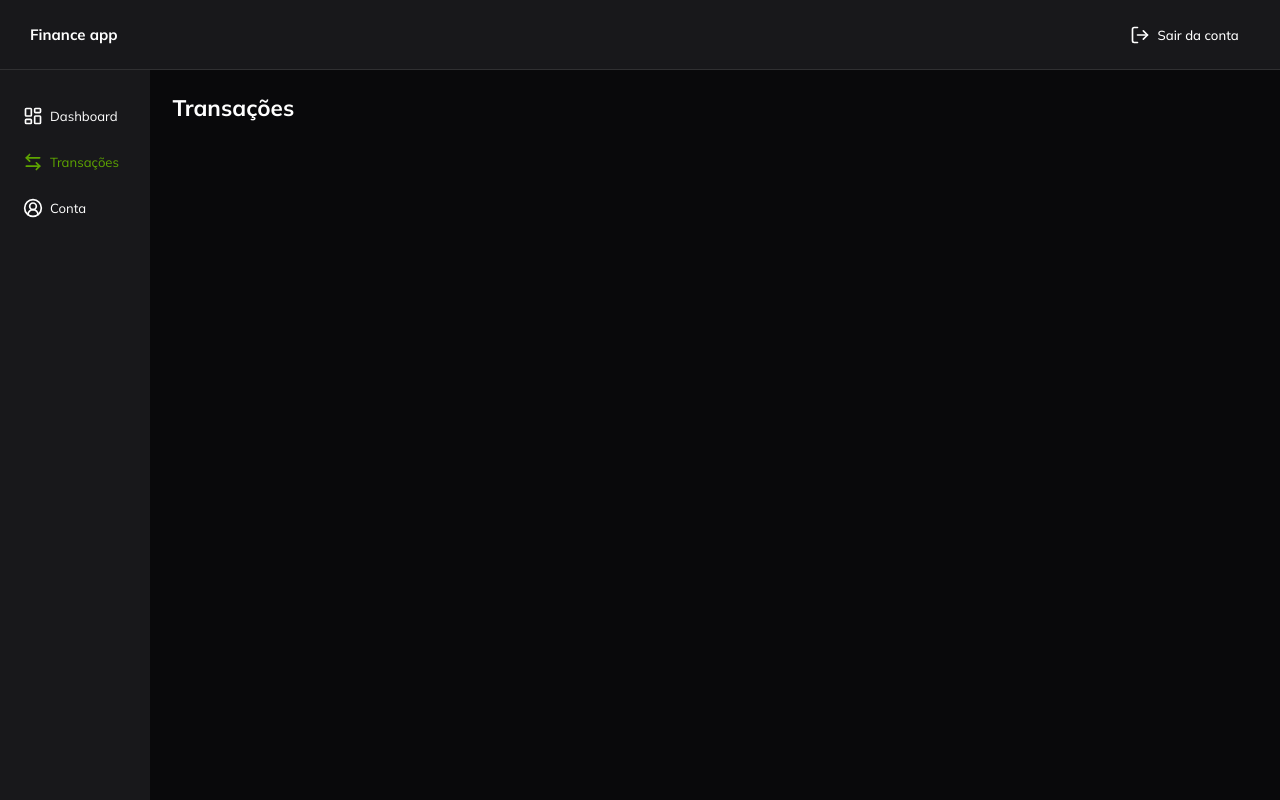
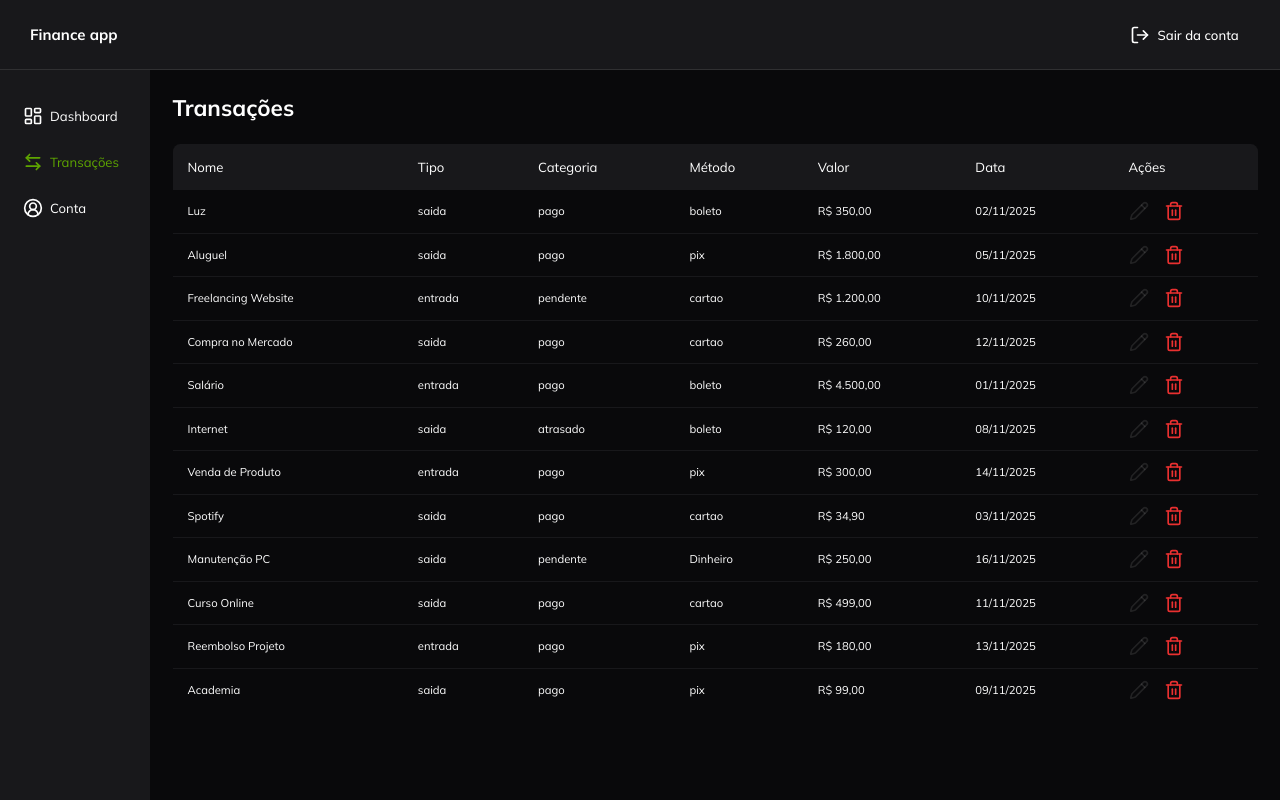
Before and after one commit to Brunoo-Lima/finance-app, a Next.js app: page /transacoes in a window 1280 px wide. Built offline with nearby package versions, Linux system fonts and the light colour scheme.

Commit message:
feat: transactions table

```diff
--- a/src/app/(protected)/conta/page.tsx
+++ b/src/app/(protected)/conta/page.tsx
@@ -1,4 +1,5 @@
 import { PageContainer } from "@/components/ui/page-container/page-container";
+import { TitlePage } from "@/components/ui/title-page/title-page";
 import type { Metadata } from "next";
 
 export const metadata: Metadata = {
@@ -9,7 +10,7 @@ export const metadata: Metadata = {
 export default function AccountPage() {
   return (
     <PageContainer>
-      <h1>Conta</h1>
+      <TitlePage>Conta</TitlePage>
     </PageContainer>
   );
 }
--- /dev/null
+++ b/src/app/(protected)/transacoes/_components/_transactions.module.scss
@@ -0,0 +1,5 @@
+.transactions__wrapper {
+  display: flex;
+  flex-direction: column;
+  gap: 1rem;
+}
--- /dev/null
+++ b/src/app/(protected)/transacoes/_components/table-data/_table.module.scss
@@ -0,0 +1,132 @@
+.table__wrapper {
+  max-width: 100%;
+  -webkit-overflow-scrolling: touch;
+
+  @media (max-width: 1268px) {
+    overflow-x: auto;
+  }
+
+  .table__data {
+    width: 100%;
+    border-collapse: collapse;
+    border-spacing: 0;
+    border-radius: 1rem;
+    overflow: visible;
+
+    @media (max-width: 1268px) {
+      width: 1000px;
+    }
+
+    tr {
+      th {
+        padding: 1rem;
+        font-size: 0.875rem;
+        font-weight: 400;
+        text-align: left;
+        color: var(--color-white);
+
+        // border-bottom: 1px solid var(--second-color);
+        background-color: var(--color-black-80);
+      }
+
+      th:first-child {
+        border-top-left-radius: 0.5rem;
+      }
+
+      th:last-child {
+        border-top-right-radius: 0.5rem;
+      }
+
+      th:not(:first-child) {
+        border-left: none;
+      }
+
+      th:not(:last-child) {
+        border-right: none;
+      }
+    }
+
+    tbody {
+      tr {
+        transition: background 0.3s ease;
+
+        &:hover {
+          background: var(--color-black-80);
+        }
+
+        .td__status {
+          .status {
+            display: flex;
+            align-items: center;
+            gap: 0.375rem;
+
+            .dot {
+              display: inline-block;
+              width: 5px;
+              height: 5px;
+              border-radius: 50%;
+              background-color: currentColor;
+            }
+
+            &.active {
+              color: var(--success);
+            }
+
+            &.draft {
+              color: var(--color-light);
+            }
+
+            &.completed {
+              color: var(--error);
+            }
+
+            &.waiting {
+              color: var(--primary-color);
+            }
+          }
+        }
+
+        .td__actions {
+          display: flex;
+          align-items: center;
+          gap: 1rem;
+
+          .button {
+            display: flex;
+            align-items: center;
+            justify-content: center;
+
+            border: none;
+            background-color: transparent;
+
+            svg {
+              flex-shrink: 0;
+            }
+          }
+        }
+
+        &:last-child td {
+          border-bottom: none;
+        }
+
+        td {
+          padding: 0.75rem 1rem;
+          font-size: 0.75rem;
+          font-weight: 400;
+
+          border: none;
+          border-bottom: 1px solid var(--color-black-80);
+        }
+
+        tr:last-child td {
+          border-bottom: none; // tira última linha
+        }
+
+        th:last-child,
+        td:last-child {
+          border-right: none; // tira borda do final
+        }
+      }
+    }
+  }
+}
--- /dev/null
+++ b/src/app/(protected)/transacoes/_components/table-data/table-data.tsx
@@ -0,0 +1,32 @@
+import { ITransaction } from "@/@types/ITransaction";
+import { TableRow } from "./table-row";
+import s from "./_table.module.scss";
+
+interface ITableDataProps {
+  data: ITransaction[];
+}
+
+export const TableData = ({ data }: ITableDataProps) => {
+  return (
+    <div className={s.table__wrapper}>
+      <table className={s.table__data}>
+        <thead>
+          <tr>
+            <th>Nome</th>
+            <th>Tipo</th>
+            <th>Categoria</th>
+            <th>Método</th>
+            <th>Valor</th>
+            <th>Data</th>
+            <th>Ações</th>
+          </tr>
+        </thead>
+        <tbody>
+          {data.map((item) => (
+            <TableRow key={item.id} item={item} />
+          ))}
+        </tbody>
+      </table>
+    </div>
+  );
+};
--- /dev/null
+++ b/src/app/(protected)/transacoes/_components/table-data/table-row.tsx
@@ -0,0 +1,32 @@
+import { ITransaction } from "@/@types/ITransaction";
+import { formatCurrencyBR } from "@/utils/format-currency";
+import { PencilIcon, Trash2Icon } from "lucide-react";
+
+import s from "./_table.module.scss";
+
+interface ITableRowProps {
+  item: ITransaction;
+}
+
+export const TableRow = ({ item }: ITableRowProps) => {
+  return (
+    <tr>
+      <td>{item.description}</td>
+      <td>{item.type}</td>
+      <td>{item.status}</td>
+      <td>{item.payment}</td>
+      <td>{formatCurrencyBR(item.value)}</td>
+      <td>{item.created_at}</td>
+      <td>
+        <div className={s.td__actions}>
+          <button type="button" className={s.button}>
+            <PencilIcon size={20} color="#ffffff1a" />
+          </button>
+          <button type="button" className={s.button}>
+            <Trash2Icon size={20} color="#e93030" />
+          </button>
+        </div>
+      </td>
+    </tr>
+  );
+};
--- /dev/null
+++ b/src/app/(protected)/transacoes/_components/transactions.tsx
@@ -0,0 +1,12 @@
+import { transactionsList } from "@/mocks/transactions-list";
+import { TableData } from "./table-data/table-data";
+
+import s from "./_transactions.module.scss";
+
+export const Transactions = () => {
+  return (
+    <div className={s.transactions__wrapper}>
+      <TableData data={transactionsList} />
+    </div>
+  );
+};
--- a/src/app/(protected)/transacoes/page.tsx
+++ b/src/app/(protected)/transacoes/page.tsx
@@ -1,9 +1,19 @@
 import { PageContainer } from "@/components/ui/page-container/page-container";
+import { TitlePage } from "@/components/ui/title-page/title-page";
+import { Metadata } from "next";
+import { Transactions } from "./_components/transactions";
+
+export const metadata: Metadata = {
+  title: "Transações",
+  description: "Transações",
+};
 
 export default function TransactionsPage() {
   return (
     <PageContainer>
-      <h1>Transações</h1>
+      <TitlePage>Transações</TitlePage>
+
+      <Transactions />
     </PageContainer>
   );
 }
```
